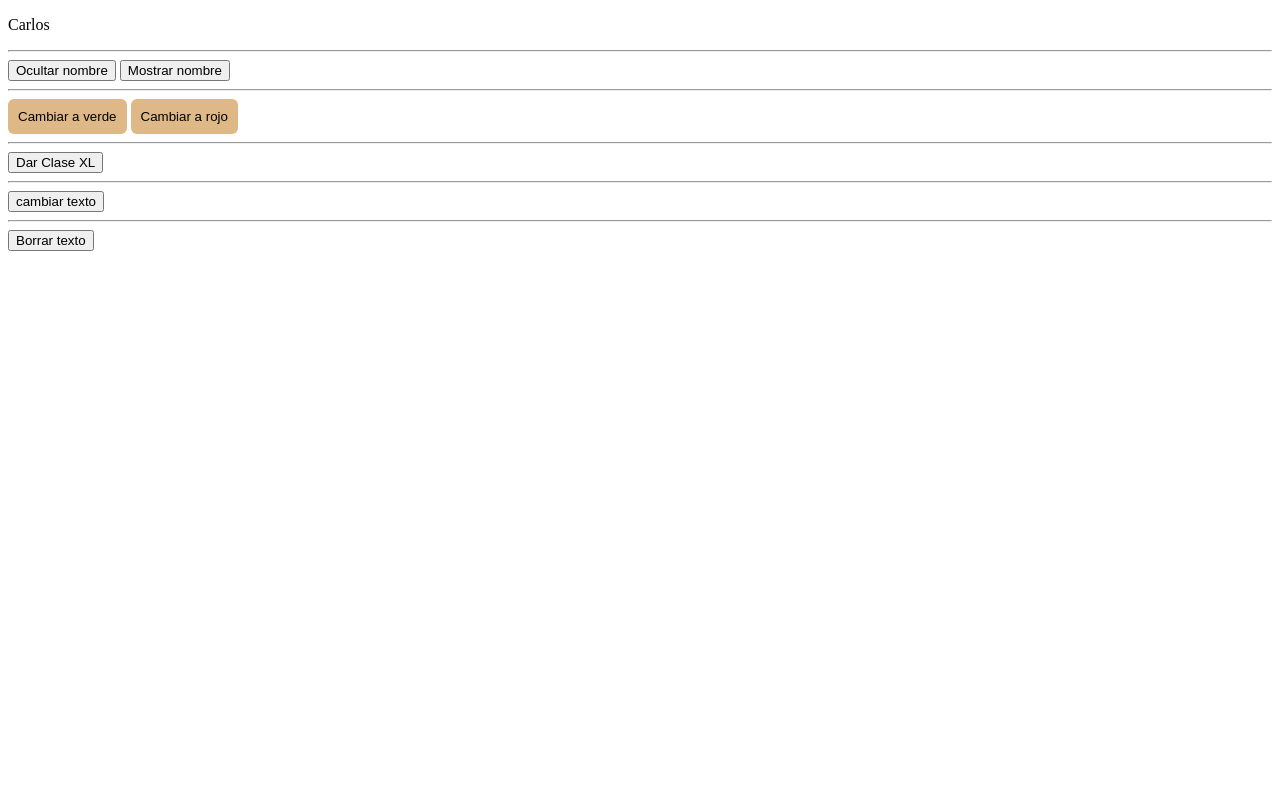
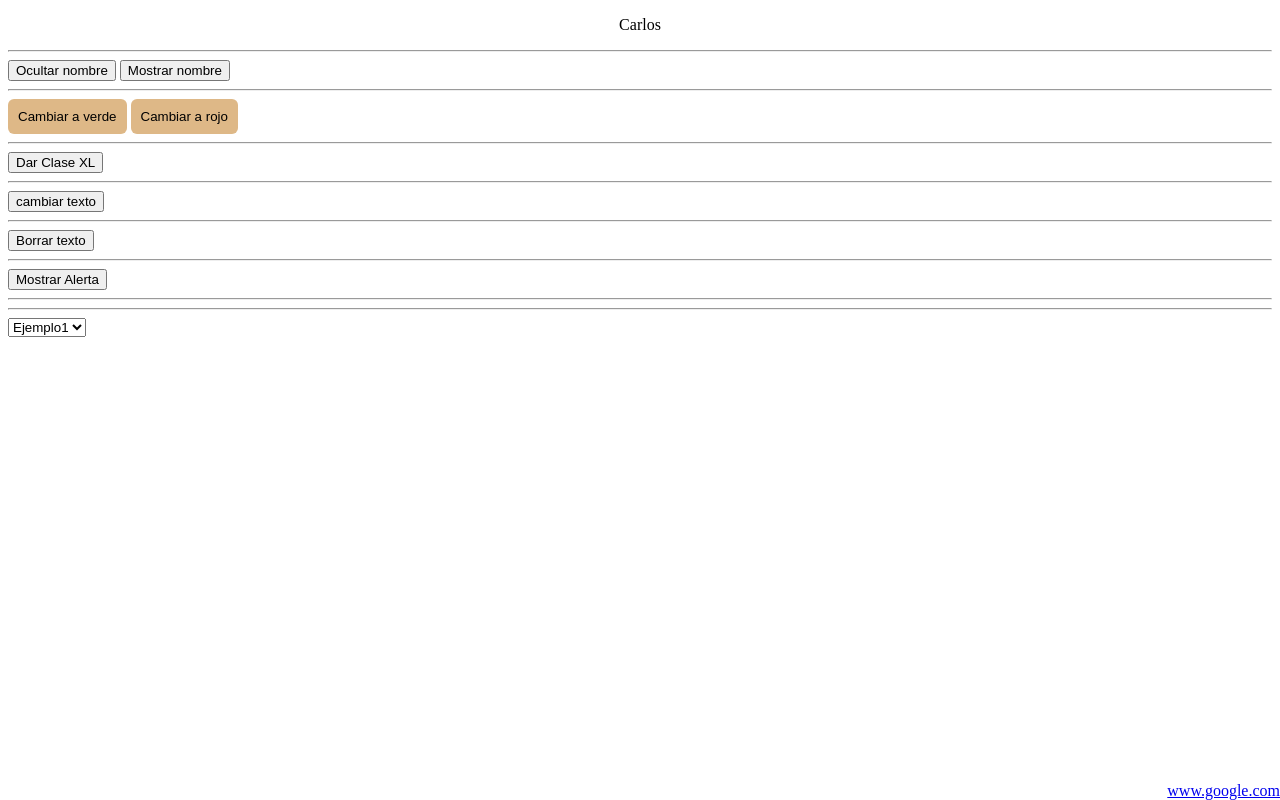
Before and after one commit to RipperHead/deberes, a plain HTML site: page web/index.html in a window 1280 px wide. Drawn offline with Linux system fonts and the light colour scheme.

Commit message:
Avance de ejercicios

```diff
--- a/web/functions.js
+++ b/web/functions.js
@@ -1,3 +1,3 @@
-$(".showAlert").hover(function(){
-    alert("Mensaje:");
+$("showAlert").hover(function(){
+    alert("Mensaje: !");
 });
--- a/web/index.html
+++ b/web/index.html
@@ -24,13 +24,28 @@
 
 <hr>
     <button id="changeclassxl" >Dar Clase XL</button>
-    <hr>
+<hr>
     <button id="changevalue">cambiar texto</button>
 <hr>
 <button id="deltext">Borrar texto</button>
+<hr>
+<button id="">Mostrar Alerta</button>
+<hr>
+<hr>
+
+<select onchange="changeAlert()">
+    <option>Ejemplo1</option>
+    <option>Ejemplo2</option>
+    <option>Ejemplo3</option>
+</select>
+
+<div id="footer">
+<a class="bottom" href="http://www.google.com">www.google.com</a>
+
+</div>
 <script src="jquery-2.2.3.js">  </script>
-    <script src="script.js"></script>
-
+<script src="script.js"></script>
+<script src="functions.js"></script>
 
 </body>
 </html>
--- a/web/script.js
+++ b/web/script.js
@@ -49,7 +49,9 @@ $("#deltext").click(function () {
     $("#label").empty();
 
 });
-
+function changeAlert(){
+    alert("Valor modificado");
+}
 
 //funciones para deberes
 /* para mas info mirar http://www.w3schools.com/jquery/default.asp */
--- a/web/style.css
+++ b/web/style.css
@@ -27,5 +27,15 @@
 
 .centeredDiv{
 /* rellenar con atributos para aliniar el texto en el centro */
-/* mirar http://www.w3schools.com/css/css_text.asp */
+/* mirar http://www.w3schools.com/css/css_text.asp
+ */
+    text-align: center;
 }
+.footer{
+    position:relative;
+}
+.bottom{
+    position: absolute;
+    bottom:0;
+    right: 0;
+}
```
Also changed, not shown: web/Readme.txt.
